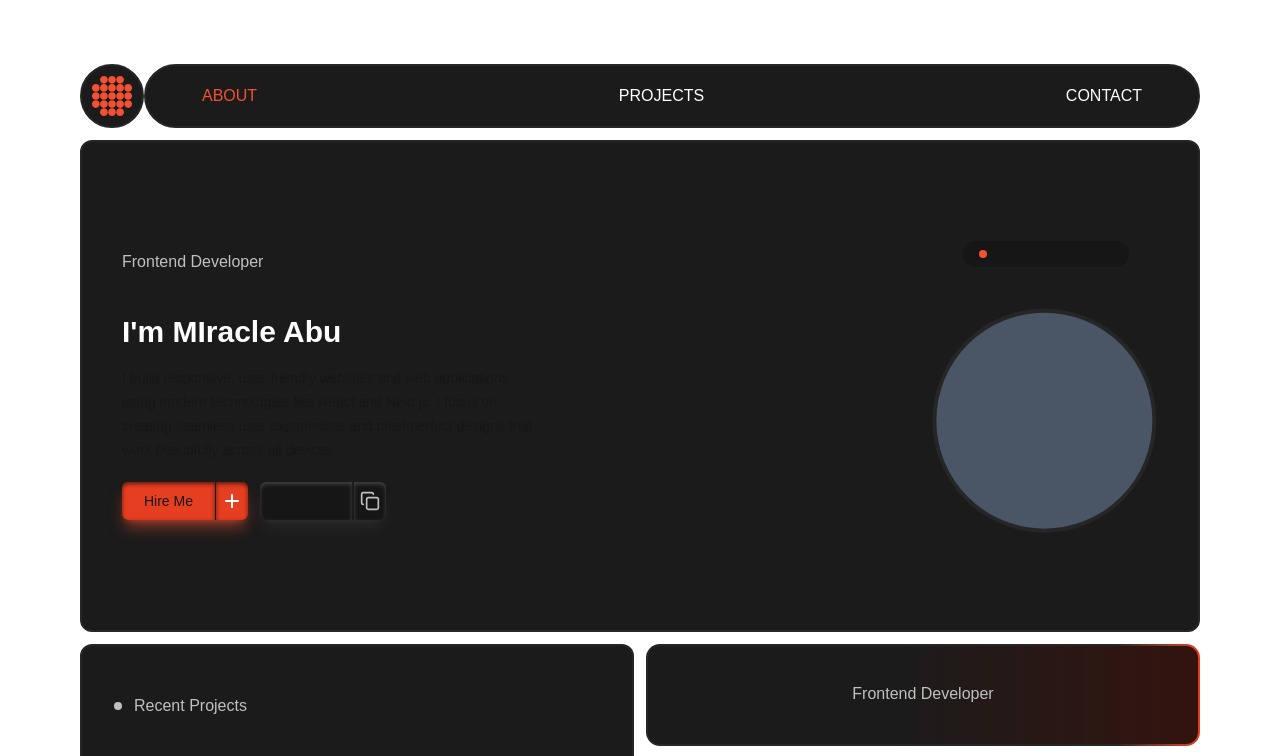
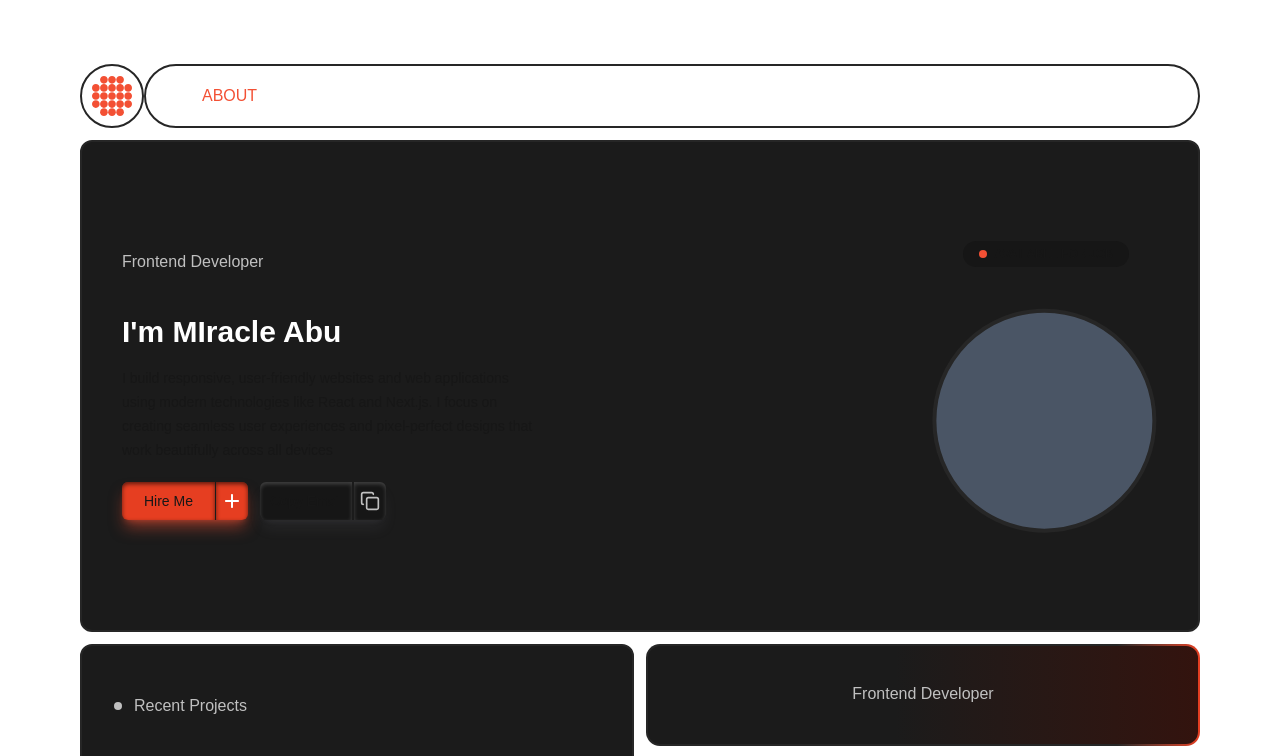
Before and after one commit to Abu-Miracle/miracle-abu, a Next.js app: page / in a window 1280 px wide. Shown: the top 756 px of the page. Built offline with nearby package versions, Linux system fonts and the light colour scheme.

Commit message:
feat: added styling to navbar

```diff
--- a/src/app/components/Hero.js
+++ b/src/app/components/Hero.js
@@ -22,7 +22,7 @@ export default function Hero() {
     const success = await CopyEmail();
     if (success) {
       setIsCopied(true);
-      setTimeout(() => setIsCopied(false), 2000);
+      setTimeout(() => setIsCopied(false), 3000);
     }
   };
 
--- a/src/app/components/NavBar.js
+++ b/src/app/components/NavBar.js
@@ -28,13 +28,13 @@ export default function NavBar() {
 
   return (
     <motion.div
-      className="w-full flex md:justify-center justify-between mb-3 bg-[var(--dark-gray)] md:bg-transparent border-2 md:border-none border-[var(--light-gray)] rounded-full pl-1 md:pl-0 pr-5 md:pr-0"
+      className="sticky top-10 w-full flex md:justify-center justify-between mb-3 bg-white/[0.07] backdrop-blur-lg md:backdrop-blur-none md:bg-transparent border-2 md:border-none border-[var(--light-gray)] rounded-full pl-1 md:pl-0 pr-5 md:pr-0 z-30 "
       initial={{ opacity: 0, y: 20 }}
       animate={{ opacity: 1, y: 0 }}
       transition={{ duration: 1 }}
     >
       <div className="flex items-center justify-center">
-        <div className="md:bg-[var(--dark-gray)] md:border-2 border-[var(--light-gray)] rounded-full flex justify-center items-center w-16 h-16 ">
+        <div className="md:bg-white/[0.07] bg-transparent md:backdrop-blur-lg md:border-2 border-[var(--light-gray)] rounded-full flex justify-center items-center w-16 h-16 ">
           <Image
             src="/logo.svg"
             width={40}
@@ -48,7 +48,7 @@ export default function NavBar() {
         </span>
       </div>
 
-      <div className="bg-[#1B1B1B] border-[var(--light-gray)] hidden md:flex justify-between items-center border-2 w-full rounded-full px-14">
+      <div className="bg-white/[0.07] border-[var(--light-gray)] hidden md:flex justify-between items-center border-2 w-full rounded-full px-14 backdrop-blur-sm">
         {navLinks.map((item, index) => {
           const href =
             item === "ABOUT"
--- a/src/app/components/Work.js
+++ b/src/app/components/Work.js
@@ -251,7 +251,18 @@ export default function Work() {
           <p className="text-[var(--text-light)] text-sm mb-4">
             Open to new opportunities and exciting projects
           </p>
-          <button className="bg-[var(--dark-orange)] hover:bg-[var(--orange)]/80 text-white px-4 py-2 rounded-lg text-sm transition-colors cursor-pointer">
+          <button
+          onClick={() => {
+              const subject = encodeURIComponent("Portfolio Hire Request");
+              const body = encodeURIComponent(
+                "Hello, I would like to discuss hiring opportunities.",
+              );
+              window.open(
+                `https://mail.google.com/mail/?view=cm&fs=1&to=miracleabu07@gmail.com&su=${subject}&body=${body}`,
+                "_blank",
+              );
+            }}
+          className="bg-[var(--dark-orange)] hover:bg-[var(--orange)]/80 text-white px-4 py-2 rounded-lg text-sm transition-colors cursor-pointer">
             Let's Connect
           </button>
         </motion.div>
--- a/src/app/data.js
+++ b/src/app/data.js
@@ -8,7 +8,7 @@ export const projects = [
     description:
       "This donation dApp enables transparent and secure donations using smart contracts. The application demonstrates blockchain-based crowdfunding capabilities where users can make donations that are recorded immutably on the blockchain",
     technologies: ["Nextjs", "Solidity", "Metamask", "Wagmi", "RainbowKit"],
-    liveUrl: "https://blockfund-git-main-abu-miracles-projects.vercel.app/",
+    liveUrl: "https://blockfund-dapp.vercel.app/",
     githubUrl: "https://github.com/Abu-Miracle/Donation-dApp",
   },
   {
```
